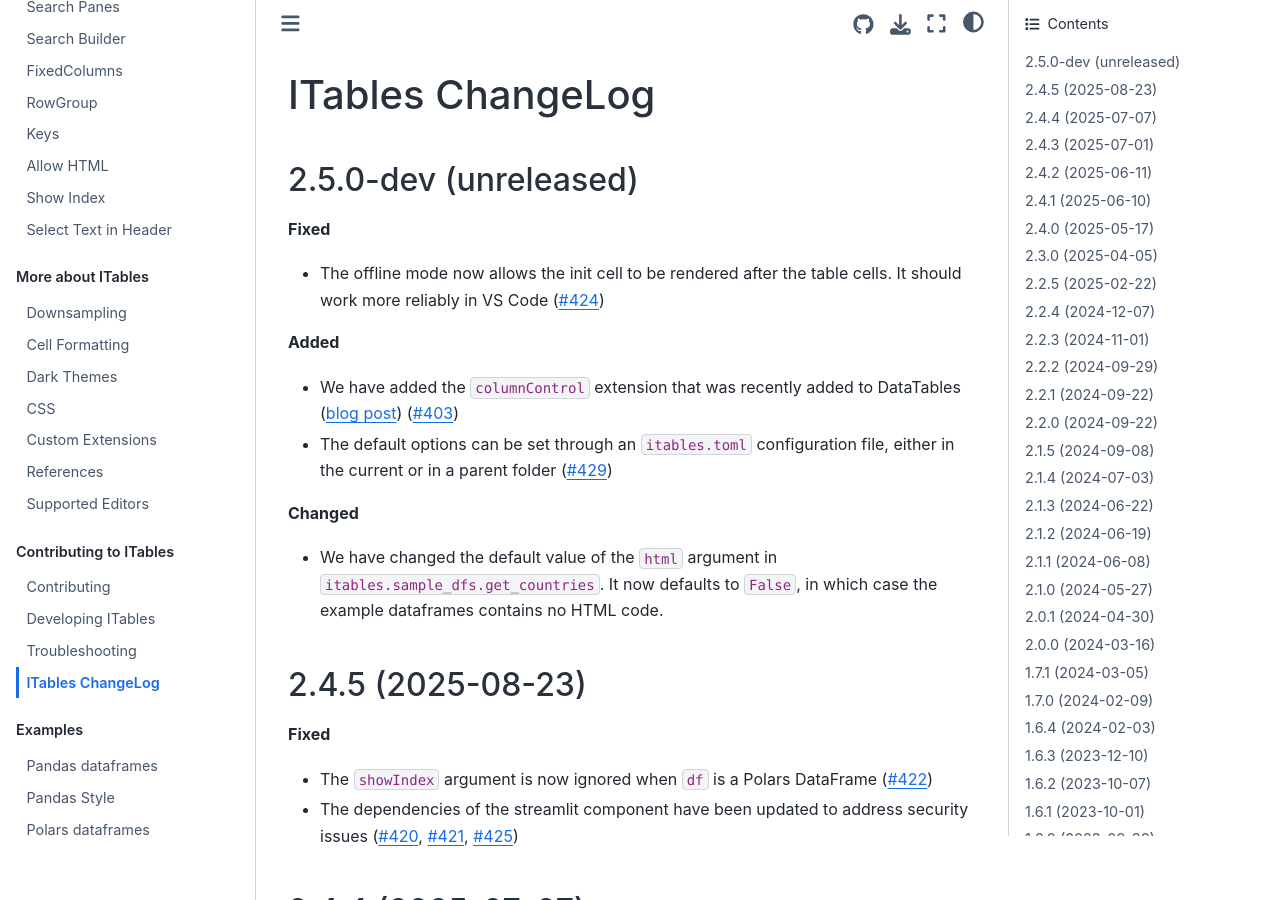
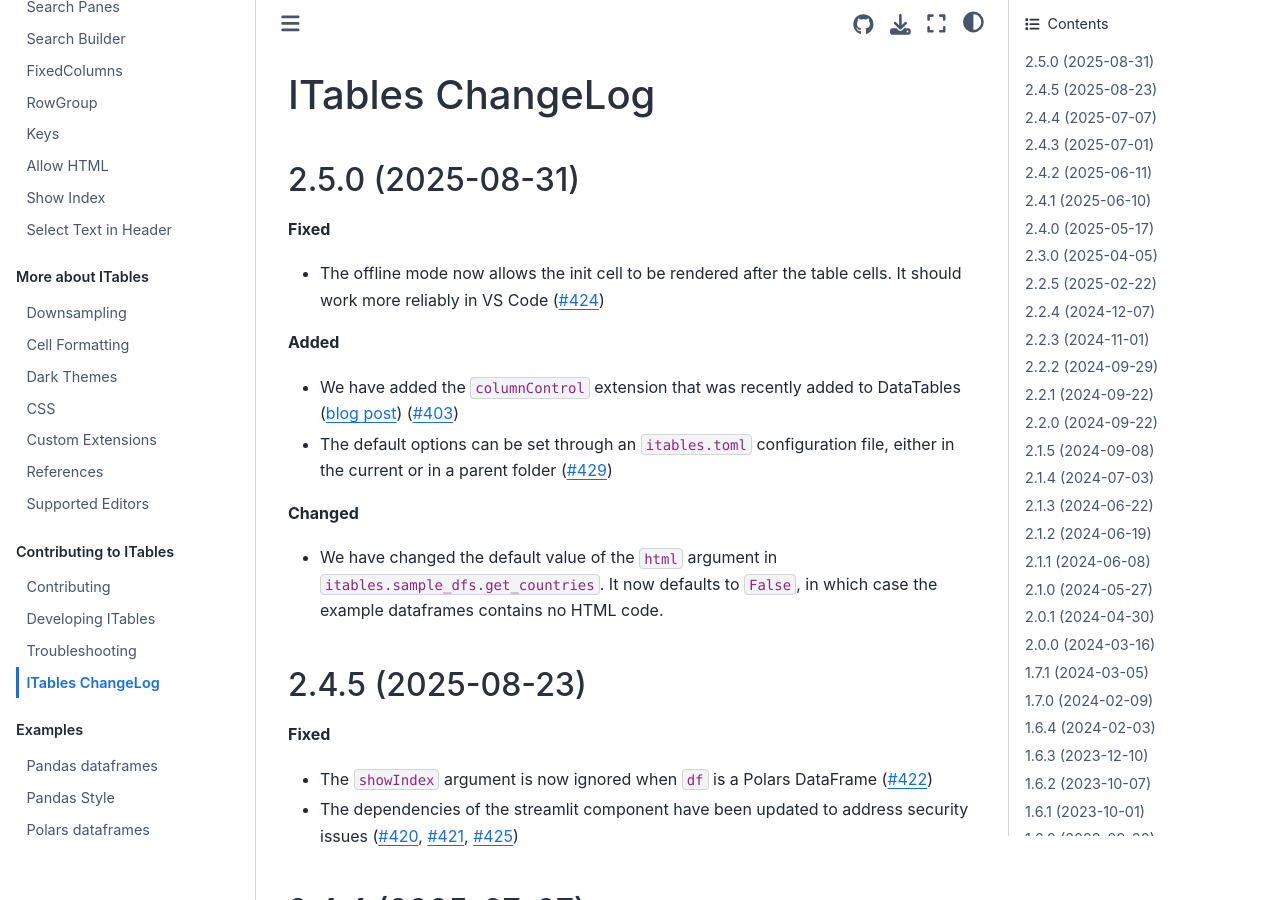
Before and after one commit to mwouts/itables, a Jupyter Book: the page built from docs/changelog.md, in a window 1280 px wide and 900 px high. Built offline with Jupyter Book 1.0.4 settings and Sphinx 7.4.7 and the Sphinx Book theme 1.1.4, drawn with Linux system fonts in a browser that asks for light colours.

Commit message:
Version 2.5.0

```diff
--- a/docs/changelog.md
+++ b/docs/changelog.md
@@ -1,7 +1,7 @@
 ITables ChangeLog
 =================
 
-2.5.0-dev (unreleased)
+2.5.0 (2025-08-31)
 ------------------
 
 **Fixed**
@@ -13,6 +13,7 @@ ITables ChangeLog
 
 **Changed**
 - We have changed the default value of the `html` argument in `itables.sample_dfs.get_countries`. It now defaults to `False`, in which case the example dataframes contains no HTML code.
+
 
 2.4.5 (2025-08-23)
 ------------------
--- a/src/itables/version.py
+++ b/src/itables/version.py
@@ -1,3 +1,3 @@
 """ITables' version number"""
 
-__version__ = "2.5.0-dev"
+__version__ = "2.5.0"
```
